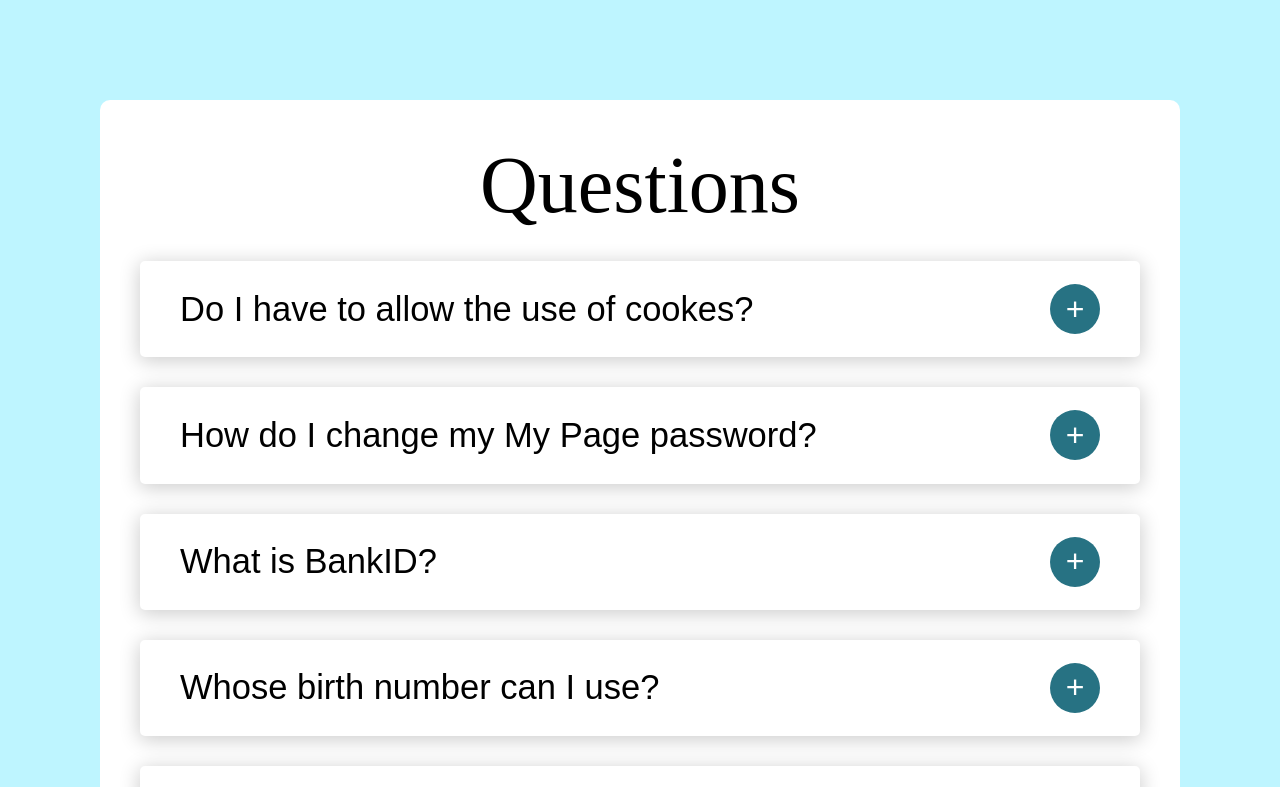
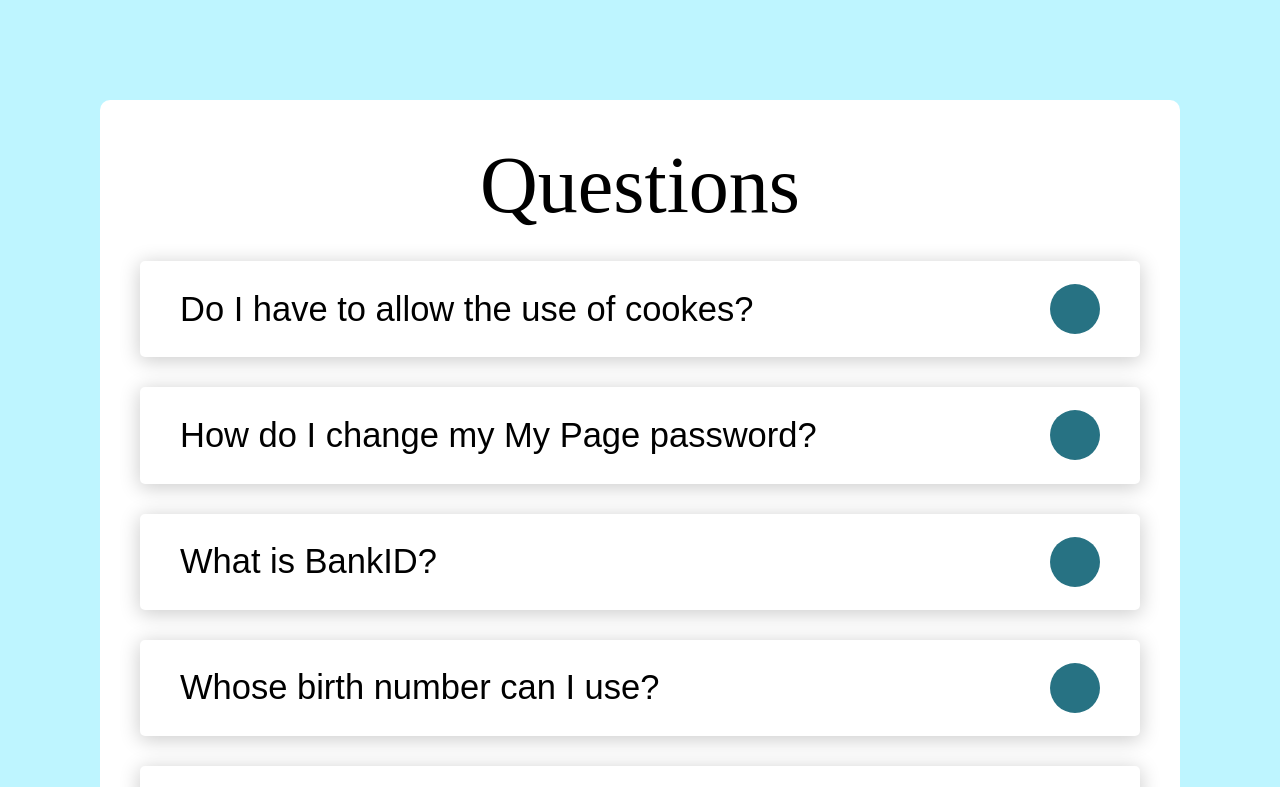
Before and after one commit to bernardkrehula/React-vite-projects-4-accordion, a React (Vite) app in the folder project-4-accordion/: page / in a window 1280 px wide. Shown: the top 787 px of the page. Built offline with nearby package versions, Linux system fonts and the light colour scheme.

Commit message:
Add updateQuestions function

```diff
--- a/project-4-accordion/src/App.jsx
+++ b/project-4-accordion/src/App.jsx
@@ -1,34 +1,28 @@
 import { useState } from 'react';
-import questions from './questions'
+import questionsData from './questionsData'
 import './App.css'
+import SingleQuestion from './SingleQuestion';
 
-const SingleQuestion = ({id, title, info}) => {
-  const  [isExpanded, setExpanded] = useState(false);
-  console.log(title)
-  return(
-    <li className='question' key={id}>
-      <div>
-        <h2>{title}</h2>
-        <button onClick={() => setExpanded(prev => !prev)}>
-          {isExpanded ? '-' : '+'}
-        </button>
-      </div>
-      <h3 style={{ display: isExpanded ? 'block' : 'none' }}>{info}</h3>
-    </li>
-  )
-}
-//Napravi komponentu singleQuestion
-//u tu komponentu napravi state isExpanded
-//Na click dugmeta stavi da je taj isExpanded obrnuto od onoga sto je bio
+//Napravi funkciju updateQuestions
+
+//Ta funkcija treba da primi id
+//Us pomoc toga id naci pitanje
+//I updejtovati isExpanded u suprotno od onoga sto je bio
+//Tu funkciju proslijedi do singleQuestion
+//I pozovi je onClick u singleQuestion
+
 function App() {
+  const [questions, setQuestions ] = useState({});
+
   return (
     <>
       <div className='main'>
         <h1 className='title'>Questions</h1>
-          {questions.map(question => {
-            const { id, title, info } = question;
+          {questionsData.map(question => {
+            const { id, title, info, isExpanded } = question;
+
             return (
-              <SingleQuestion id={id} title={title} info={info}/>
+              <SingleQuestion id={id} title={title} info={info} isExpanded={isExpanded}/>
             )
           })}
       </div>
--- /dev/null
+++ b/project-4-accordion/src/SingleQuestion.jsx
@@ -0,0 +1,24 @@
+import { useState } from "react";
+import questionsData from './questionsData';
+
+const SingleQuestion = ({id, title, info, isExpanded}) => {
+  const  [getExpanded, setExpanded] = useState(false);
+
+  const updateQuestions = (id, expanded) => {
+    setExpanded({
+      isExpanded: true
+    })
+    console.log(getExpanded)
+  }
+  return(
+    <li className='question' key={id}>
+      <div>
+        <h2>{title}</h2>
+        <button onClick={() => updateQuestions(id, isExpanded)}>
+        </button>
+      </div>
+      <h3 style={{ display: getExpanded ? 'block' : 'none' }}>{info}</h3>
+    </li>
+  )
+}
+export default SingleQuestion;
--- a/project-4-accordion/src/questions.jsx
+++ b/project-4-accordion/src/questionsData.js
@@ -1,34 +1,39 @@
-const questions = [
+const questionsData = [
   {
     id: 1,
     title: 'Do I have to allow the use of cookes?',
     info:
       'Unicorn vinyl poutine brooklyn, next level direct trade iceland. Shaman copper mug church-key coloring book, whatever poutine normcore fixie cred kickstarter post-ironic street art.',
-  },
+    isExpanded: false
+    },
   {
     id: 2,
     title: 'How do I change my My Page password?',
     info:
       'Coloring book forage photo booth gentrify lumbersexual. Migas chillwave poutine synth shoreditch, enamel pin thundercats fashion axe roof party polaroid chartreuse.',
-  },
+    isExpanded: false
+    },
   {
     id: 3,
     title: 'What is BankID?',
     info:
       'Enamel pin fam sustainable woke whatever venmo. Authentic asymmetrical put a bird on it, lumbersexual activated charcoal kinfolk banjo cred pickled sartorial.',
-  },
+    isExpanded: false
+    },
   {
     id: 4,
     title: 'Whose birth number can I use?',
     info:
       'Edison bulb direct trade gentrify beard lo-fi seitan sustainable roof party franzen occupy squid. Knausgaard cronut succulents, scenester readymade shabby chic lyft. Copper mug meh vegan gentrify.',
-  },
+    isExpanded: false
+    },
   {
     id: 5,
     title: 'When do I recieve a password ordered by letter?',
     info:
       'Locavore franzen fashion axe live-edge neutra irony synth af tilde shabby chic man braid chillwave waistcoat copper mug messenger bag. Banjo snackwave blog, microdosing thundercats migas vaporware viral lo-fi seitan ',
-  },
+    isExpanded: false
+    },
 ];
 
-export default questions;
+export default questionsData;
```
